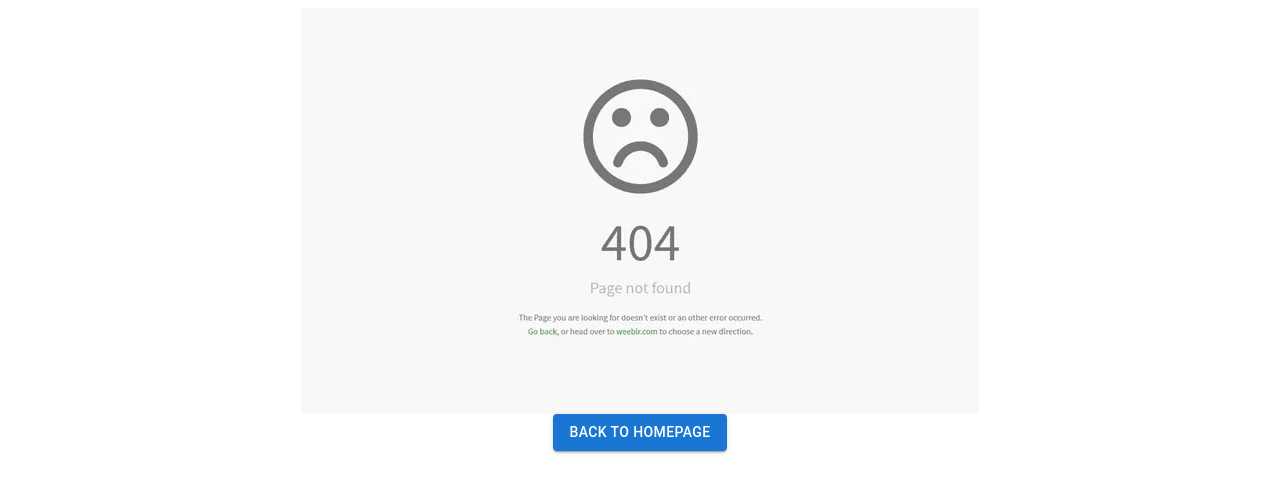
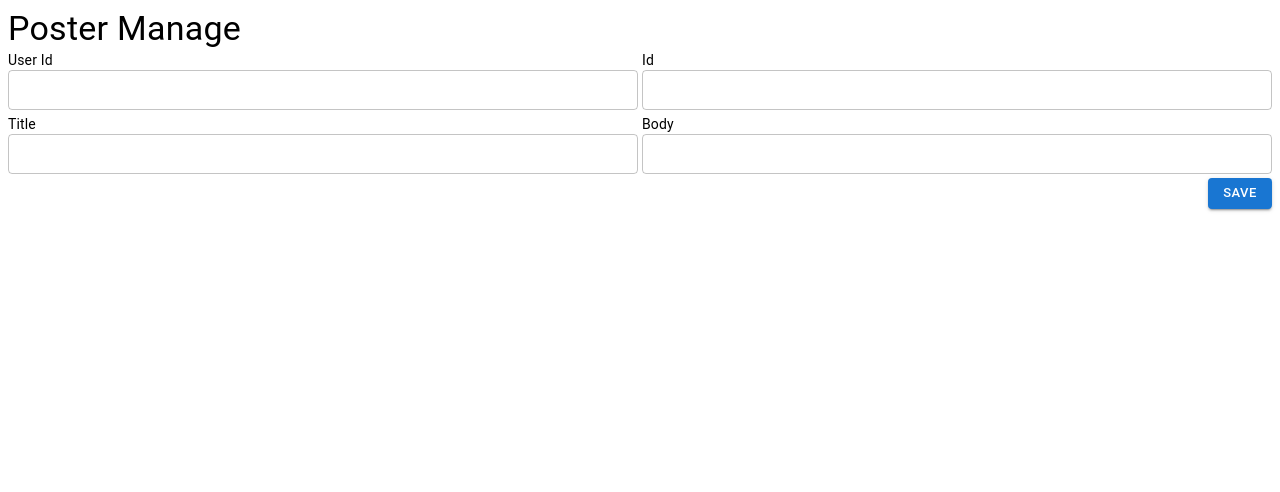
Before and after one commit to dhambure98/React_Testing, a React (Create React App) app: page /posts in a window 1280 px wide. Shown: the top 492 px of the page. Built offline with nearby package versions, Linux system fonts and the light colour scheme.

Commit message:
Create Posts manage diractry

```diff
--- a/src/app/App.js
+++ b/src/app/App.js
@@ -4,13 +4,15 @@ import Login from "../pages/session/Login";
 import {Routes, Route} from "react-router-dom";
 import NotFound from "../pages/session/NotFound";
 import FlexBoxLayout from "../pages/Layouts/FlexBox";
-import GridLayout from "../pages/Layouts/Grid"
+import GridLayout from "../pages/Layouts/Grid";
+import Posts from "../../src/pages/Posts"
 
 
 function App() {
     return (
         <Routes>
             <Route exact path='/' element={<HomePage/>}/>
+            <Route exact path='posts' element={<Posts/>}/>
             <Route path='login' element={<Login/>}/>
             <Route path='flex-layout' element={<FlexBoxLayout/>}/>
             <Route path='grid-layout' element={<GridLayout/>}/>
--- /dev/null
+++ b/src/pages/Posts/index.jsx
@@ -0,0 +1,62 @@
+import { Typography } from "@mui/material";
+import { withStyles } from "@mui/styles";
+import React, { Component, Fragment } from "react";
+import { styleSheet } from "./style";
+import TextField from '@mui/material/TextField';
+import Grid from '@mui/material/Grid';
+import Autocomplete from '@mui/material/Autocomplete';
+import GDSEButton from "../../../src/components/common/Button";
+
+class Posts extends Component {
+    constructor(props) {
+        super(props);
+        this.state = {
+            top100Films: [          //create array with insert to the values
+                { label: 'The Shawshank Redemption', year: 1994 },
+                { label: 'The Godfather', year: 1972 },
+                { label: 'The Godfather: Part II', year: 1974 },
+                { label: 'The Dark Knight', year: 2008 },
+                { label: '12 Angry Men', year: 1957 },
+            ]
+        }
+
+    }
+
+    render() {
+        const { classes } = this.props;
+        return (
+            <Fragment>
+                <Typography variant="h4">
+                    Poster Manage
+                </Typography>
+                <Grid container spacing={0.5}>
+                    <Grid item lg={6} md={6} sm={6} xm={6} >
+                        <Typography variant="body2">User Id</Typography>
+                        <TextField id="outlined-basic" placeHolder="User Id" variant="outlined" size="small"
+                                   style={{ width: '100%' }} />
+                    </Grid>
+                    <Grid item lg={6} md={6} sm={6} xm={6}>
+                        <Typography variant="body2">Id</Typography>
+                        <TextField id="outlined-basic" placeHolder="Id" variant="outlined" size="small"
+                                   style={{ width: '100%' }} />
+                    </Grid>
+                    <Grid item lg={6} md={6} sm={6} xm={6} >
+                        <Typography variant="body2">Title</Typography>
+                        <TextField id="outlined-basic" placeHolder="Title" variant="outlined" size="small"
+                                   style={{ width: '100%' }} />
+                    </Grid>
+                    <Grid item lg={6} md={6} sm={6} xm={6}>
+                        <Typography variant="body2">Body</Typography>
+                        <TextField id="outlined-basic" placeHolder="Body" variant="outlined" size="small"
+                                   style={{ width: '100%' }} />
+                    </Grid>
+                    <Grid item lg={12} md={12} sm={12} xm={12} style={{ display: 'flex' }} justifyContent="flex-end" >
+                        <GDSEButton size="small" variant="contained" label="save" />
+                    </Grid>
+                </Grid>
+            </Fragment>
+        )
+    }
+}
+
+export default withStyles(styleSheet)(Posts)
--- /dev/null
+++ b/src/pages/Posts/style.js
@@ -0,0 +1,9 @@
+export const styleSheet = {
+    container: {
+        display: 'flex',
+        backgroundColor: '#3498db',
+        height: '100vh',
+        width: '99vw',
+        flexDirection: 'column'
+    },
+}
```
